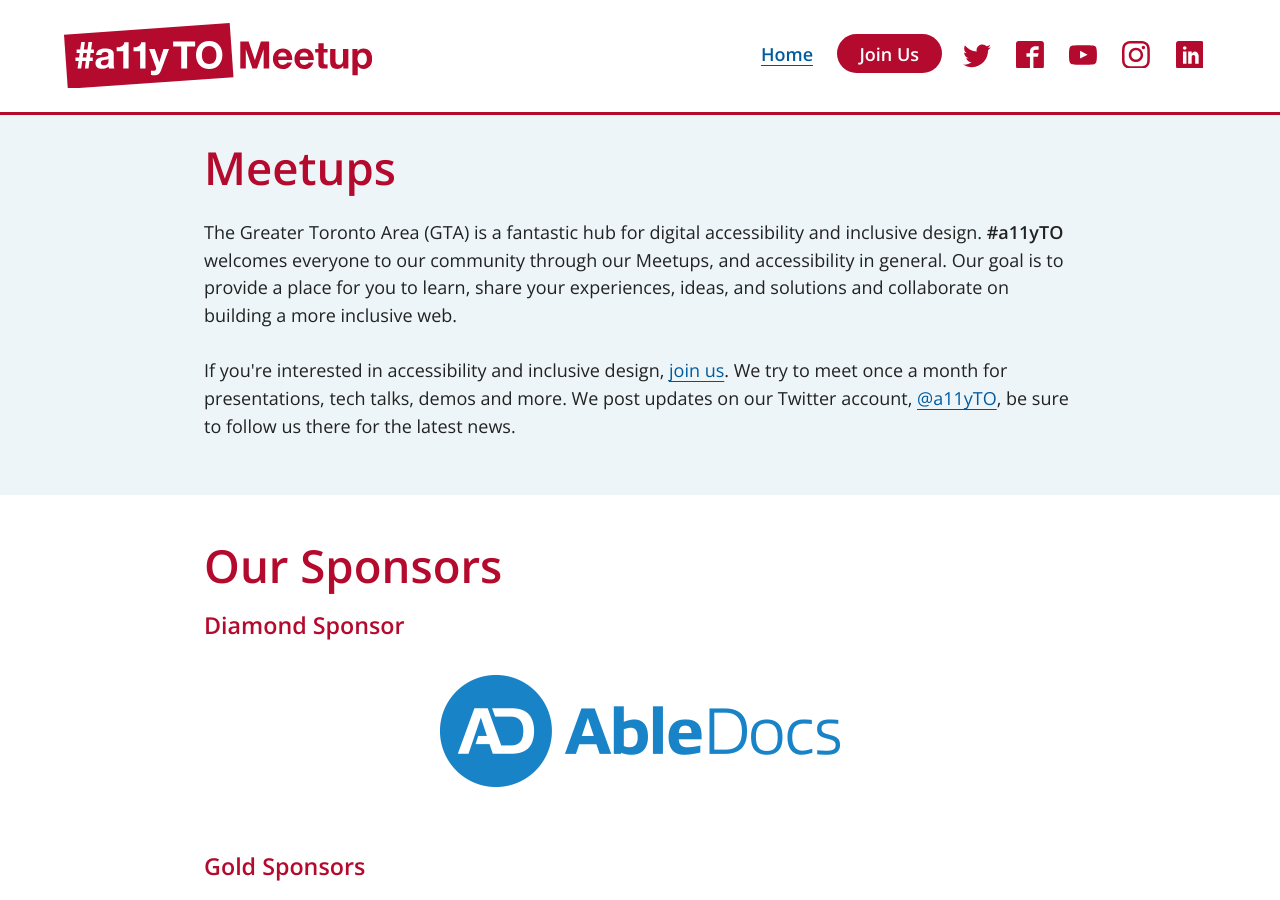
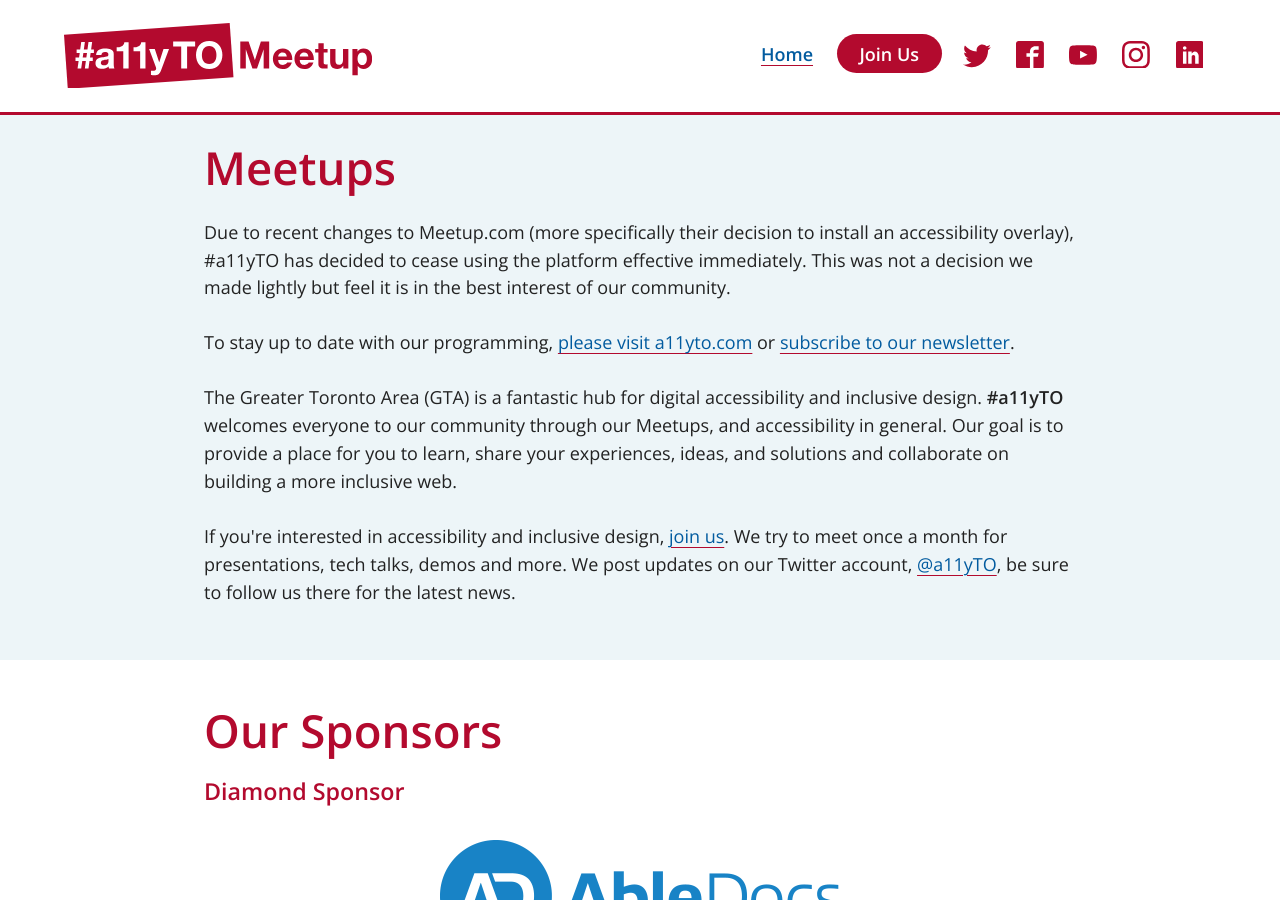
Before and after one commit to a11yTO/static-meetup-site, a Jekyll site: the page built from index.html, in a window 1280 px wide and 900 px high. Built offline with Jekyll 4.4.1, drawn with Linux system fonts in a browser that asks for light colours.

Commit message:
Update copy: axe meetup.com

```diff
--- a/_includes/header.html
+++ b/_includes/header.html
@@ -37,7 +37,7 @@
             <a {% if page.id=='home' %}aria-current="page"{% endif %} href="/">Home</a>
           </li>
           <li class="tickets">
-            <a href="https://www.meetup.com/a11yTO/" rel="external nofollow">Join Us</a>
+            <a href="https://a11y.to/signup" rel="external nofollow">Join Us</a>
           </li>
           <li class="social">
             <ul class="social-icons">
--- a/index.html
+++ b/index.html
@@ -7,7 +7,8 @@
 ---
 
 <h1>Meetups</h1>
-
+<p>Due to recent changes to Meetup.com (more specifically their decision to install an accessibility overlay), #a11yTO has decided to cease using the platform effective immediately. This was not a decision we made lightly but feel it is in the best interest of our community.</p>
+<p>To stay up to date with our programming, <a href="https://a11yto.com" rel="external">please visit a11yto.com</a> or <a href="https://meetup.a11yto.com" rel="external">subscribe to our newsletter</a>.</p>
 <p>The Greater Toronto Area (GTA) is a fantastic hub for digital accessibility and inclusive design. <strong>#a11yTO</strong> welcomes everyone to our community through our Meetups, and accessibility in general. Our goal is to provide a place for you to learn, share your experiences, ideas, and solutions and collaborate on building a more inclusive web.</p>
 <p>If you're interested in accessibility and inclusive design, <a href="https://www.meetup.com/a11yTO/">join us</a>. We try to meet once a month for presentations, tech talks, demos and more. We post updates on our Twitter account, <a href="https://twitter.com/a11yTO">@a11yTO</a>, be sure to follow us there for the latest news.</p>
 
```
